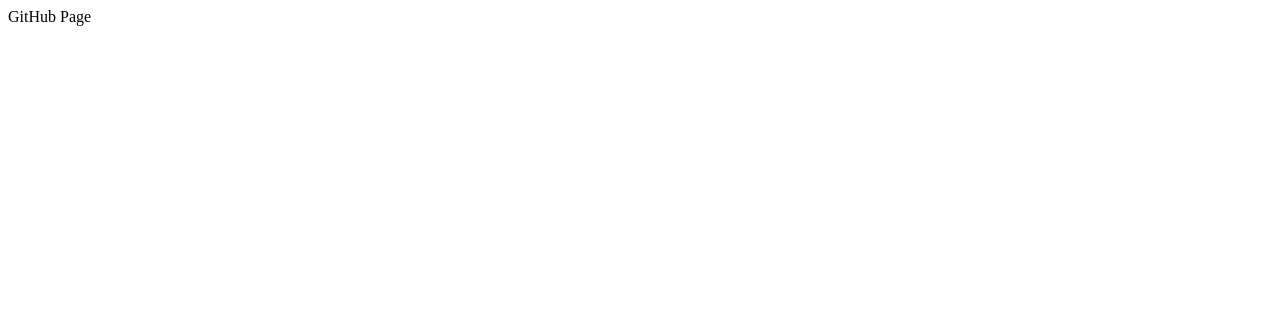
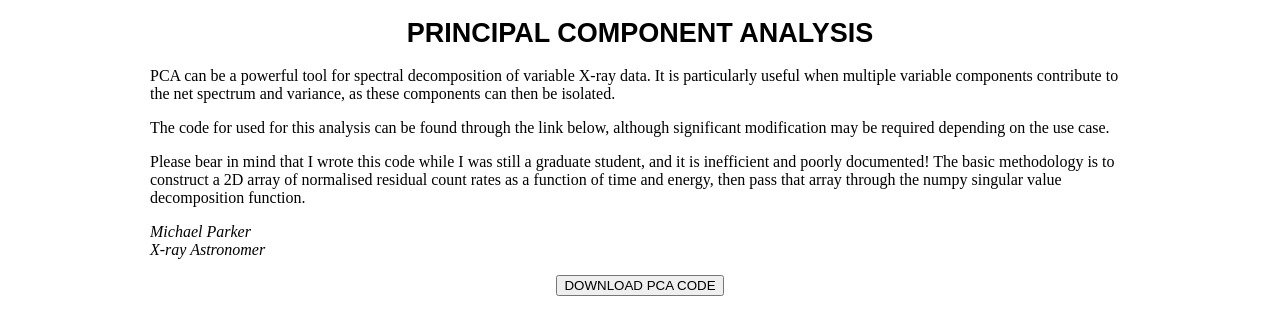
Before and after one commit to xstarkit/PCA, a plain HTML site: page index.html in a window 1280 px wide. Drawn offline with Linux system fonts and the light colour scheme.

Commit message:
Add files via upload

```diff
--- a/index.html
+++ b/index.html
@@ -1 +1,60 @@
-GitHub Page
+<!DOCTYPE html>
+<html lang="en">
+<head>
+  <meta charset="utf-8">
+  <meta content="width=device-width, initial-scale=1.0" name="viewport">
+
+  <title>PCA code -  Michael Parker</title>
+  <meta name="keywords" content="PCA, code, Michael Parker, X-ray Astronomer, Michael, Parker" />
+  <meta name="description" content="GitHub Page of PCA code by Michael Parker" />
+</head>
+<style>
+h1 {
+  text-align: center;
+  font-family: Arial, sans-serif;
+  text-transform: uppercase;
+  font-size: 27px;
+}
+
+p {
+  margin-top: 16px;
+  margin-bottom: 16px;
+  margin-right: 20px;
+  margin-left: 20px;
+}
+
+div {
+  width: 1020px;
+  margin: auto;
+  border: 1px;
+}
+
+input {
+  font-family: Arial, sans-serif;
+  text-transform: uppercase;
+}
+
+.buttonHolder{ text-align: center; }
+</style>
+<body>
+
+<div>
+<h1>Principal Component Analysis</h1>
+
+<p>PCA can be a powerful tool for spectral decomposition of variable X-ray data. It is particularly useful when multiple variable components contribute to the net spectrum and variance, as these components can then be isolated.</p>
+
+<p>The code for used for this analysis can be found through the link below, although significant modification may be required depending on the use case.</p>
+
+<p>Please bear in mind that I wrote this code while I was still a graduate student, and it is inefficient and poorly documented! The basic methodology is to construct a 2D array of normalised residual count rates as a function of time and energy, then pass that array through the numpy singular value decomposition function.</p>
+
+<p><i>Michael Parker<br>X-ray Astronomer</i></p>
+</div>
+
+<div class="buttonHolder">
+<form action="https://github.com/xstarkit/pca-code"  class="container">
+    <input type="submit" value="Download PCA Code"/>
+</form>
+</div>
+
+</body>
+</html>
```
